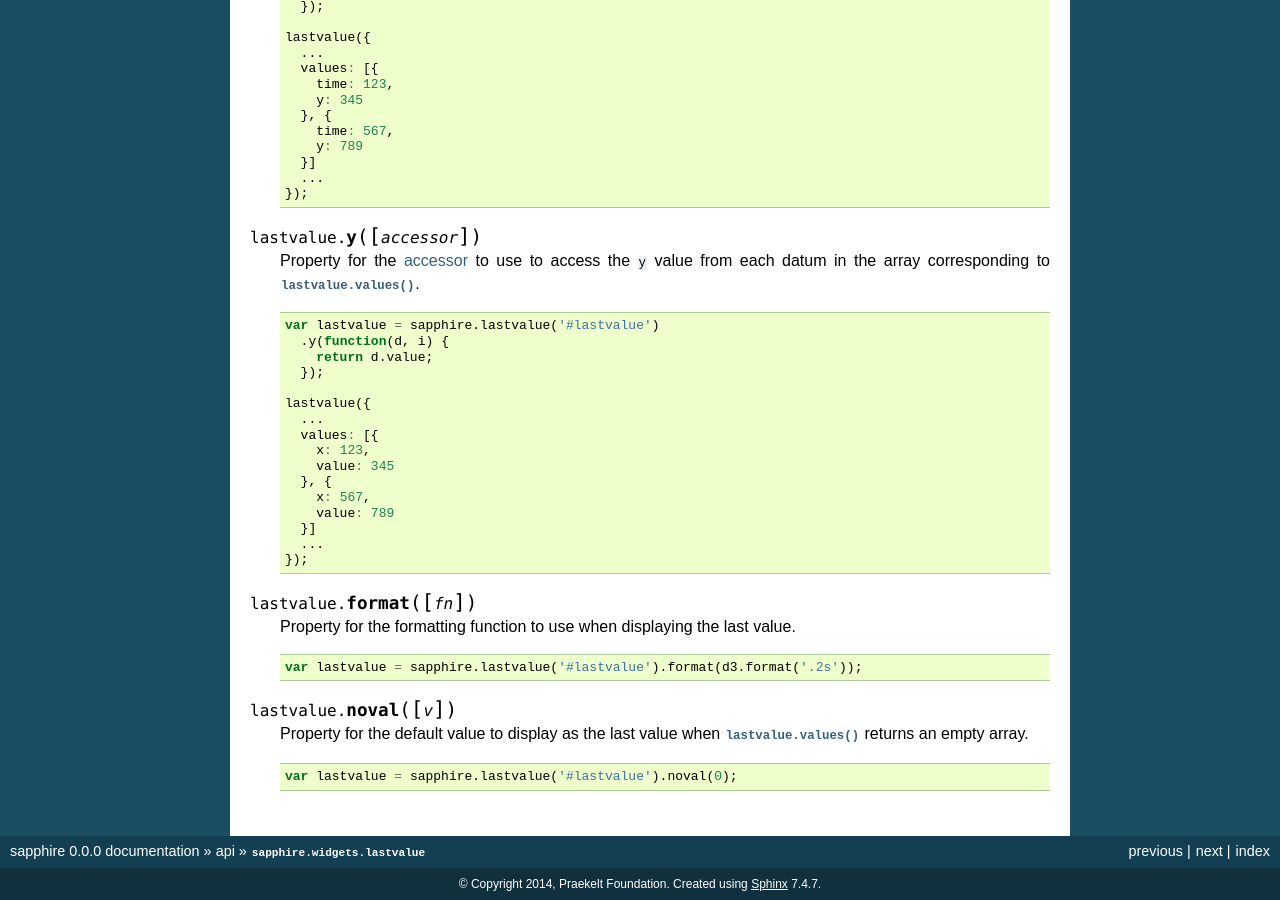
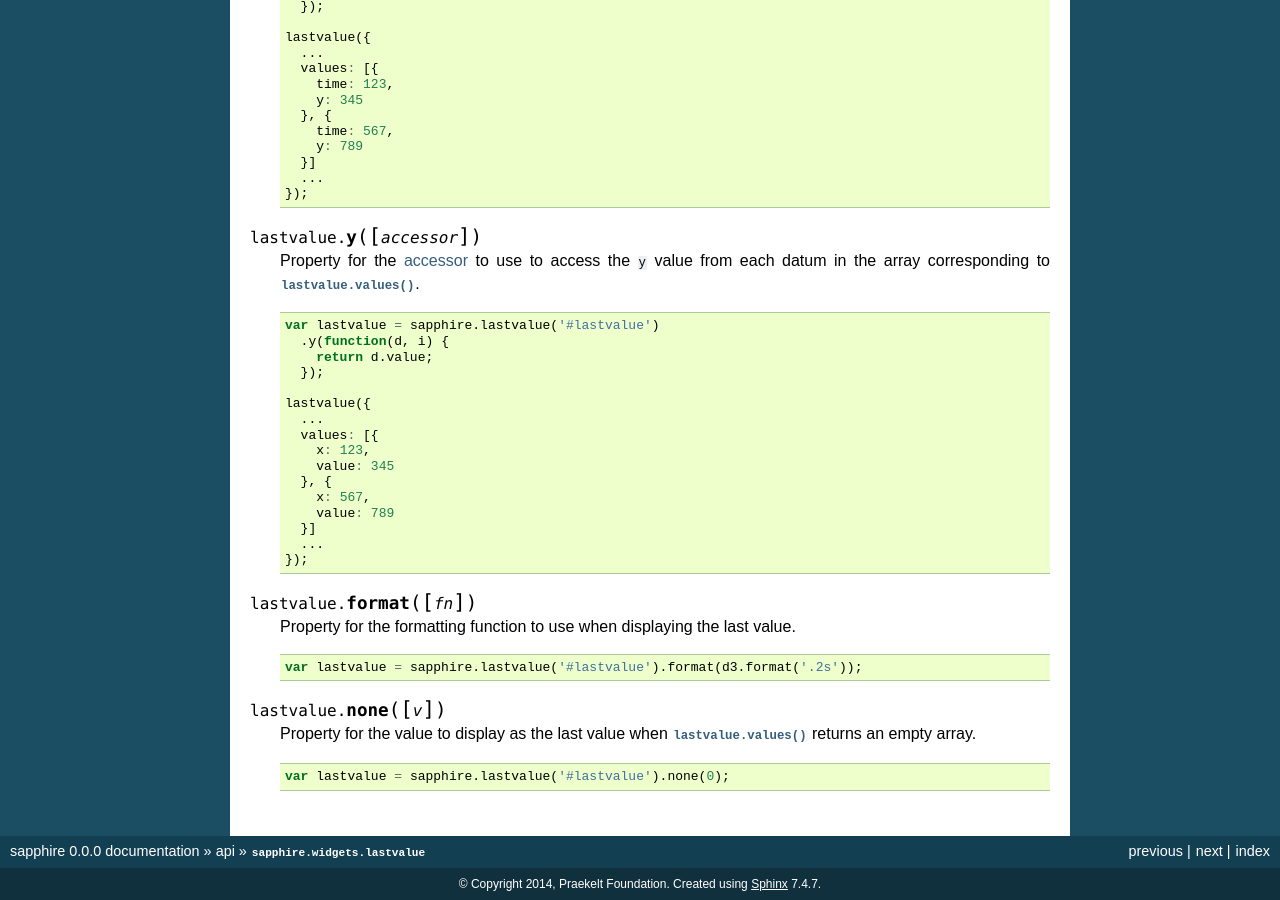
Before and after one commit to praekelt/sapphire, a Sphinx documentation site: the page built from docs/api/widgets/lastvalue.rst, in a window 1280 px wide and 900 px high, scrolled down 1302 px. Built offline with Sphinx 7.4.7, drawn with Linux system fonts in a browser that asks for light colours; pages that are not in the unit, such as notebooks, are missing from menus; some of the changed text lies outside the part shown.

Commit message:
Rename lvalue.noval to lvalue.none

```diff
--- a/docs/api/widgets/lastvalue.rst
+++ b/docs/api/widgets/lastvalue.rst
@@ -135,14 +135,14 @@ A widget displaying the last ``y`` value in a series of datapoints.
     var lastvalue = sapphire.lastvalue('#lastvalue').format(d3.format('.2s'));
 
 
-.. function:: lastvalue.noval([v])
+.. function:: lastvalue.none([v])
 
-  Property for the default value to display as the last value when
+  Property for the value to display as the last value when
   :func:`lastvalue.values` returns an empty array.
 
   .. code-block:: javascript
 
-    var lastvalue = sapphire.lastvalue('#lastvalue').noval(0);
+    var lastvalue = sapphire.lastvalue('#lastvalue').none(0);
 
 
 .. _d3.select: https://github.com/mbostock/d3/wiki/Selections#selecting-elements
```
Also changed, not shown: 2 other files.
